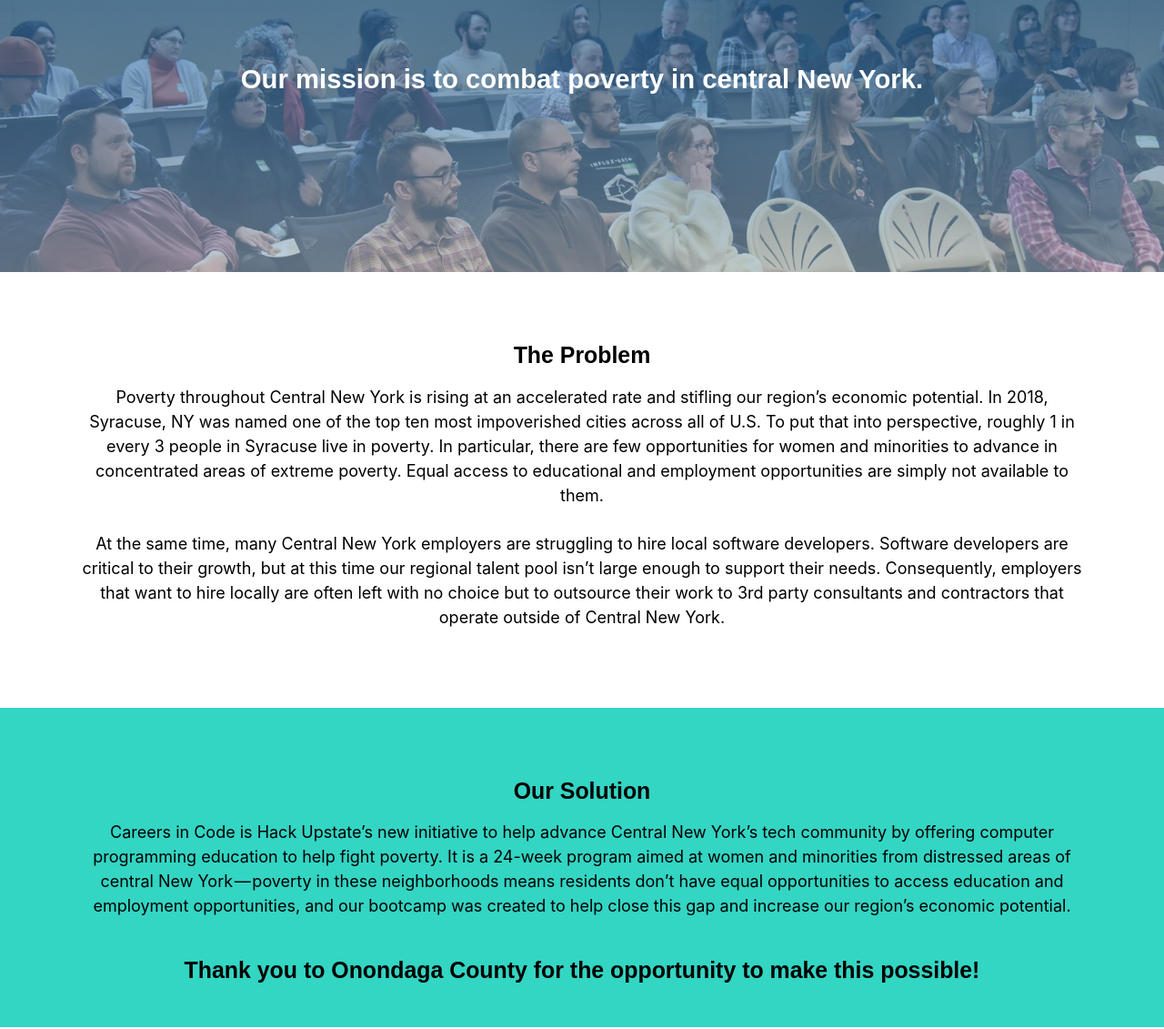
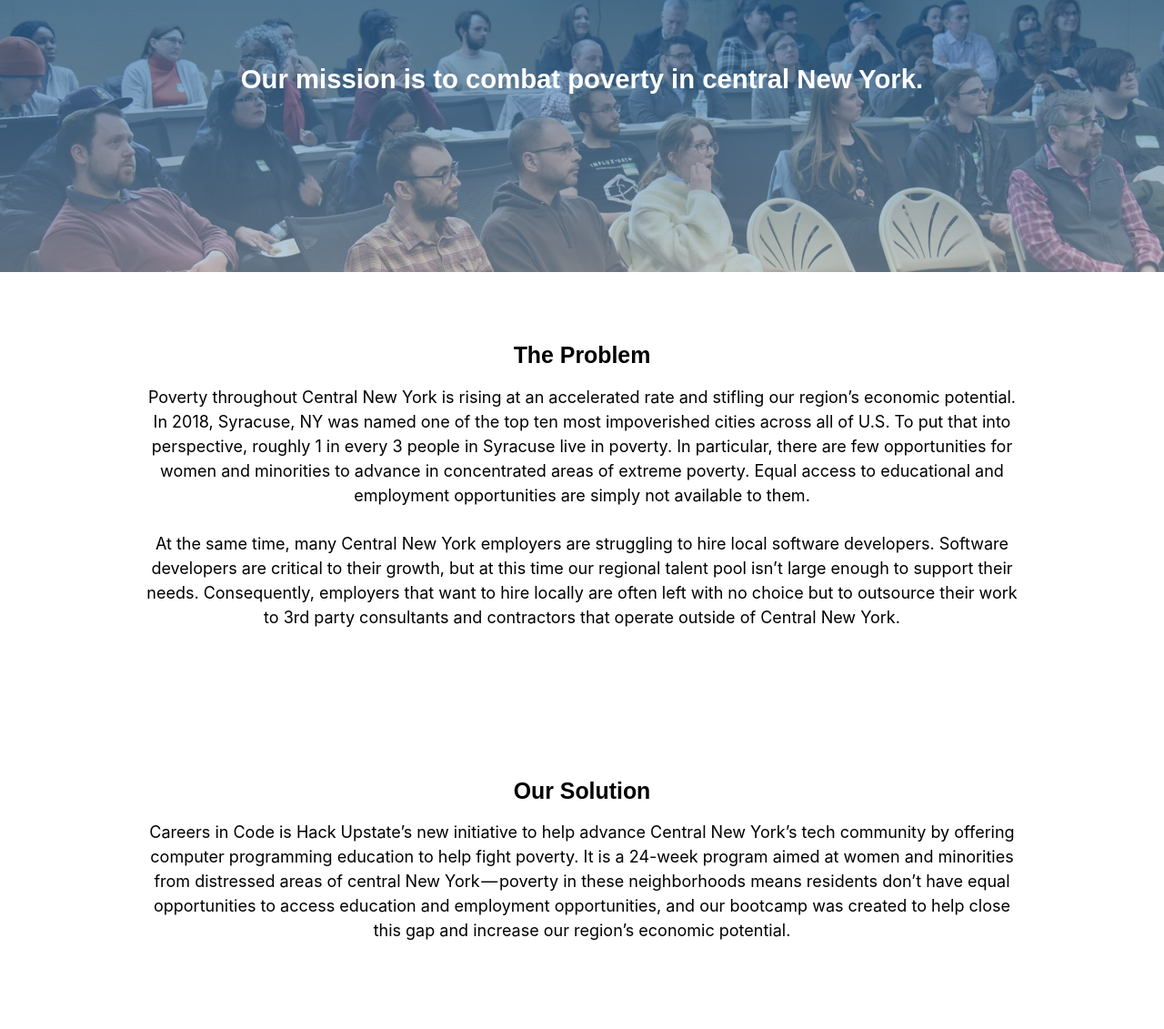
Before and after one commit to hackupstate/careersincode-website-gatsby, a Gatsby site: page /mission in a window 1280 px wide. Shown: the part 101-1232 px from the top of the page at 91% size. Built offline with nearby package versions, Linux system fonts and the light colour scheme; Gatsby itself is replaced by a stand-in of ours; a web font is replaced by a local one.

Commit message:
Update mission - remove container fluid

```diff
--- a/src/pages/mission.js
+++ b/src/pages/mission.js
@@ -17,21 +17,20 @@
       ></JumbotronComponent>
     </Header>
     <SEO title="Mission" />
-    <Container fluid className={pageStyles.whiteContainer}>
+    <Container className={pageStyles.whiteContainer}>
       <Row className={pageStyles.pageHeadings}>
         <h3> {content.ui.about.mission_main_content.header1.title} </h3>
         <p> {content.ui.about.mission_main_content.header1.text1} </p>
         <p> {content.ui.about.mission_main_content.header1.text2} </p>
       </Row>
     </Container>
-    <Container fluid className={pageStyles.greenContainer}>
+    <Container className={pageStyles.whiteContainer}>
       <Row className={pageStyles.pageHeadings}>
         <h3> {content.ui.about.mission_main_content.header2.title} </h3>
         <p> {content.ui.about.mission_main_content.header2.text} </p>
-        <h3> {content.ui.about.mission_main_content.header3} </h3>
       </Row>
     </Container>
-    <Container fluid className={pageStyles.whiteContainer}>
+    <Container className={pageStyles.whiteContainer}>
       <Row className={pageStyles.pageHeadings}>
         <Col>
           <h3> {content.ui.about.mission_main_content.header4.title} </h3>
```
